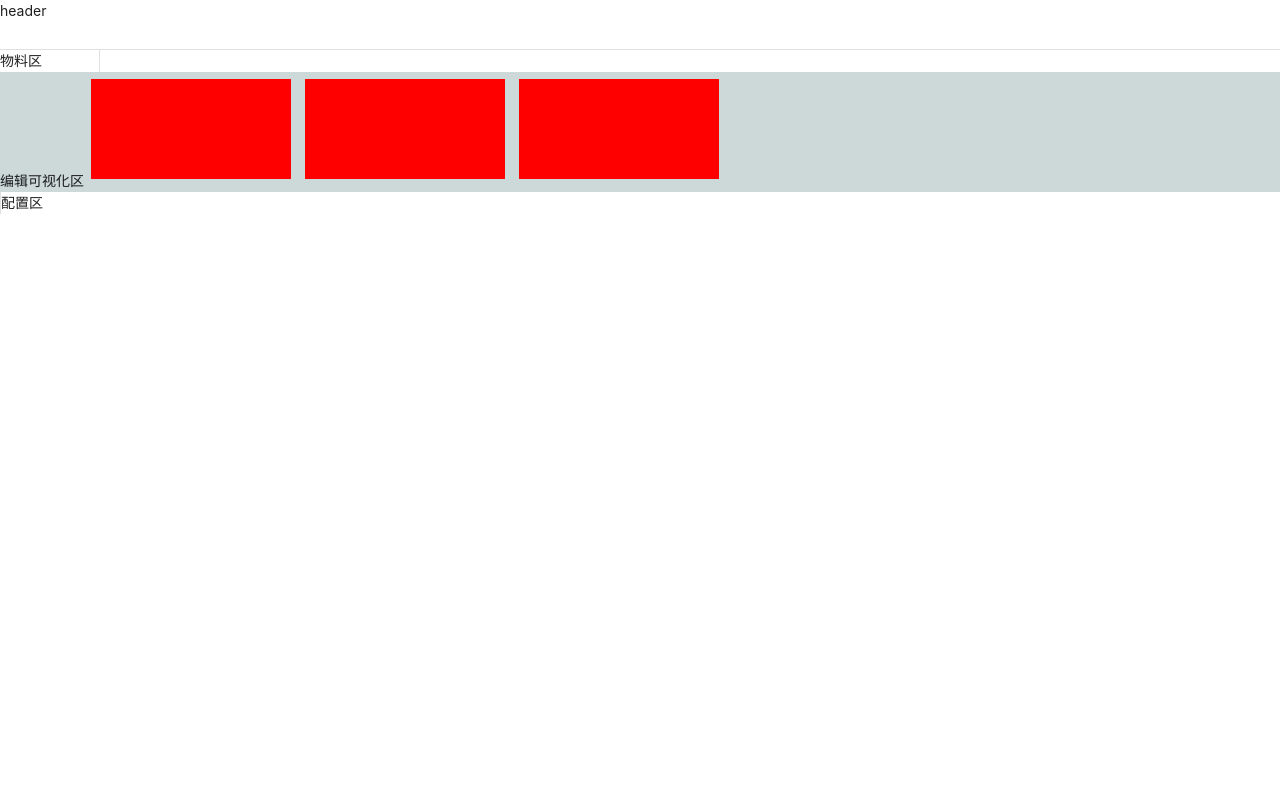
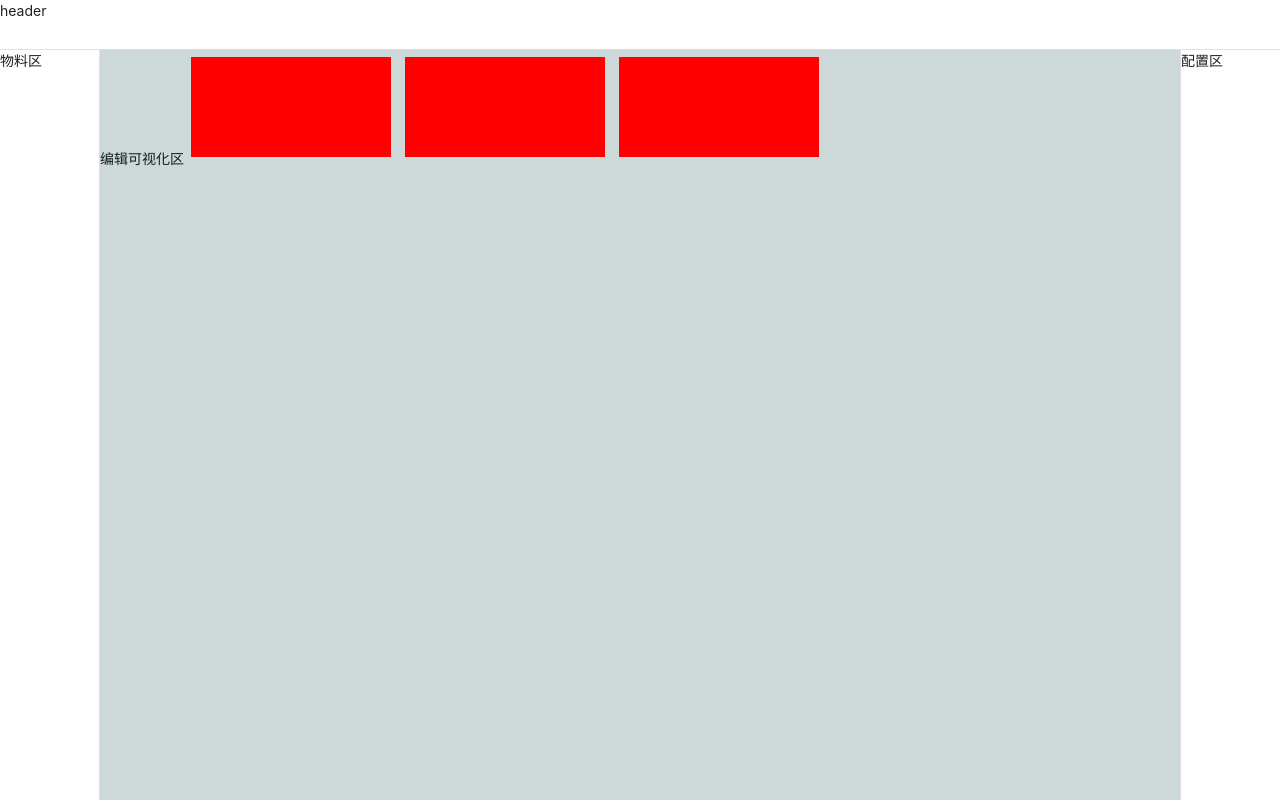
Before and after one commit to yuanliu147/web-print, a Next.js app: page /editor in a window 1280 px wide. Built offline with nearby package versions, Linux system fonts and the light colour scheme; what @ant-design/nextjs-registry would draw is missing.

Commit message:
style: 样式文件调整

```diff
--- a/src/app/editor/components/EditorArea/index.tsx
+++ b/src/app/editor/components/EditorArea/index.tsx
@@ -2,11 +2,11 @@
 
 import BoxContainer from './components/BoxContainer'
 
-import './styles.scss'
+import './style.scss'
 
 export default function EditorArea() {
 	return (
-		<div className="editorArea">
+		<div className="editor-area">
 			编辑可视化区
 			<BoxContainer id="box1">
 				<div className="box"></div>
--- a/src/app/editor/components/EditorArea/styles.scss
+++ b/src/app/editor/components/EditorArea/style.scss
@@ -1,4 +1,4 @@
-.editorArea {
+.editor-area {
   flex: 1;
   background-color: #cdd9d9;
   .box {
--- a/src/app/editor/components/Header/index.tsx
+++ b/src/app/editor/components/Header/index.tsx
@@ -1,4 +1,4 @@
-import './styles.scss'
+import './style.scss'
 
 export default function EditorHeader() {
 	return <div className="header">header</div>
--- a/src/app/editor/components/Material/index.tsx
+++ b/src/app/editor/components/Material/index.tsx
@@ -1,4 +1,4 @@
-import './styles.scss'
+import './style.scss'
 
 export default function EditorMaterial() {
 	return <div className="material">物料区</div>
--- a/src/app/editor/components/Setting/index.tsx
+++ b/src/app/editor/components/Setting/index.tsx
@@ -1,4 +1,4 @@
-import './styles.scss'
+import './style.scss'
 
 export default function Setting() {
 	return (
--- a/src/app/editor/page.tsx
+++ b/src/app/editor/page.tsx
@@ -6,7 +6,7 @@ import EditorArea from './components/EditorArea'
 import Setting from './components/Setting'
 
 import { GlobalData, StoreContext } from './StoreContext'
-import { useEffect, useMemo, useState } from 'react'
+import { useMemo, useState } from 'react'
 
 import './style.scss'
 
@@ -16,13 +16,9 @@ export default function Editor() {
 	const providerValue = useMemo(() => ({ globalData, setGlobalData }), [globalData])
 
 
-	useEffect(() => {
-		console.log('全局数据改变', providerValue)
-	}, [providerValue])
-
 	return (
 		<StoreContext.Provider value={providerValue}>
-			<div className="edit-page">
+			<div className="editor-page">
 				<Header />
 				<div className="content-wrap">
 					<Material />
```
Also changed, not shown: src/app/editor/components/Header/style.scss (renamed from src/app/editor/components/Header/styles.scss), src/app/editor/components/Material/style.scss (renamed from src/app/editor/components/Material/styles.scss), src/app/editor/components/Setting/style.scss (renamed from src/app/editor/components/Setting/styles.scss), 1 other file (tests, documents, lock files or other folders).
